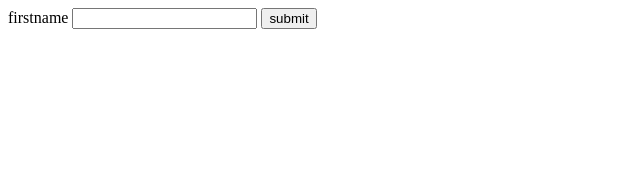
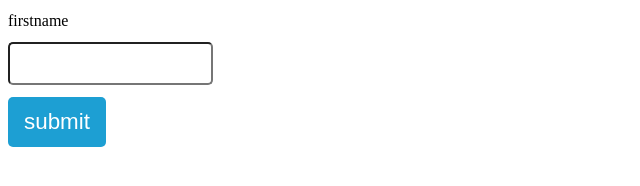
Before and after one commit to MathewDawang/passwordStrengthChecker, a plain HTML site: page index.html in a window 1280 px wide. Shown: the whole page, without its empty margins (0-640 px from the left). Drawn offline with Linux system fonts and the light colour scheme.

Commit message:
styled the input and button

```diff
--- a/index.html
+++ b/index.html
@@ -34,7 +34,7 @@
     <!-- <img class="btn" src="../project/man/dmm.jpg" onclick="handleclick(this)" alt=""> -->
 
  <!-- <button class="btn" onclick="handleclick(this)">login</button>  -->
-  <label for="firstname">firstname</label>
+  <label class="label-firstname" for="firstname">firstname</label>
  <input class="firstname" type="text">
  <button class="btn" onclick="handleclick(this)">submit</button>
 
--- a/script.css
+++ b/script.css
@@ -15,3 +15,27 @@
     font-size: 24px;
     /* margin: 10px; */
 }
+
+.label-firstname, .firstname, .btn{
+    display: block;
+    margin-top: 12px;
+}
+
+.firstname{
+    padding: 12px;
+    border-radius: 5px;
+}
+
+.btn{
+    padding: 12px 16px;
+    border-radius: 5px;
+    font-size: 1.4em;
+    color: white;
+    border: none;
+    background-color: rgb(29, 159, 211);
+}
+
+.btn:hover{
+    background-color: white;
+    color: rgb(29, 159, 211);
+}
```
